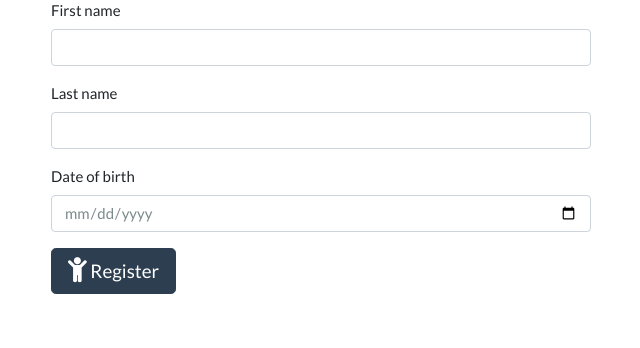
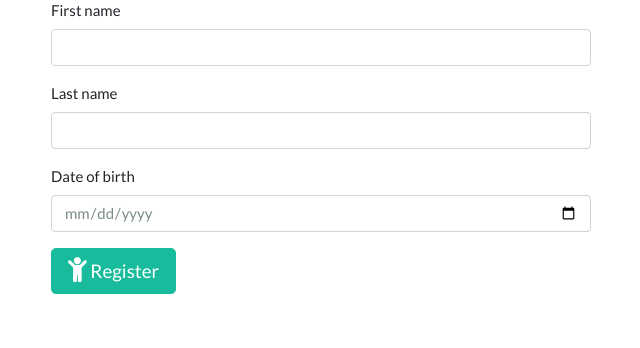
Before and after one commit to MashSoftware/diary-ui, a Flask app: page /register-child in a window 1280 px wide. Shown: the part 185-533 px from the top of the page, without its empty margins (34-674 px from the left). Run offline with Flask 2, Linux system fonts and the light colour scheme; the visitor is signed in with stand-in values (Sample User, id 1); data that the repository does not hold is empty; some libraries are stand-ins or nearby versions.

Commit message:
success button for creation

```diff
--- a/app/templates/child.html
+++ b/app/templates/child.html
@@ -37,7 +37,7 @@
                 <div class="invalid-feedback">{{error}}</div>
                 {% endfor %}
             </div>
-            <button class="btn btn-primary btn-lg" type="submit"><i class="fas fa-child fa-lg"></i> Register</button>
+            <button class="btn btn-success btn-lg" type="submit"><i class="fas fa-child fa-lg"></i> Register</button>
         </form>
     </div>
 </div>
```
